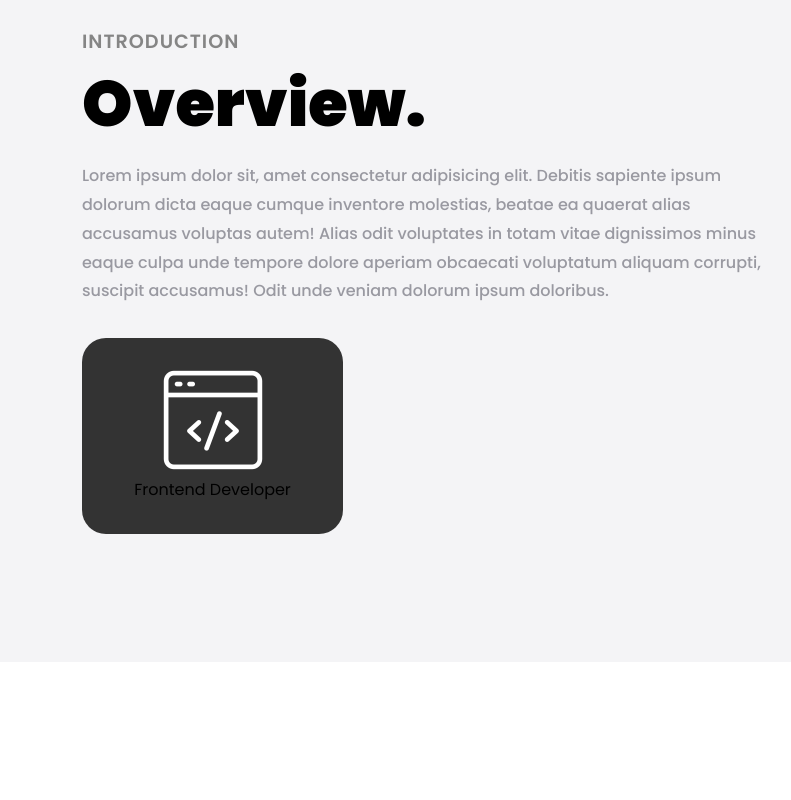
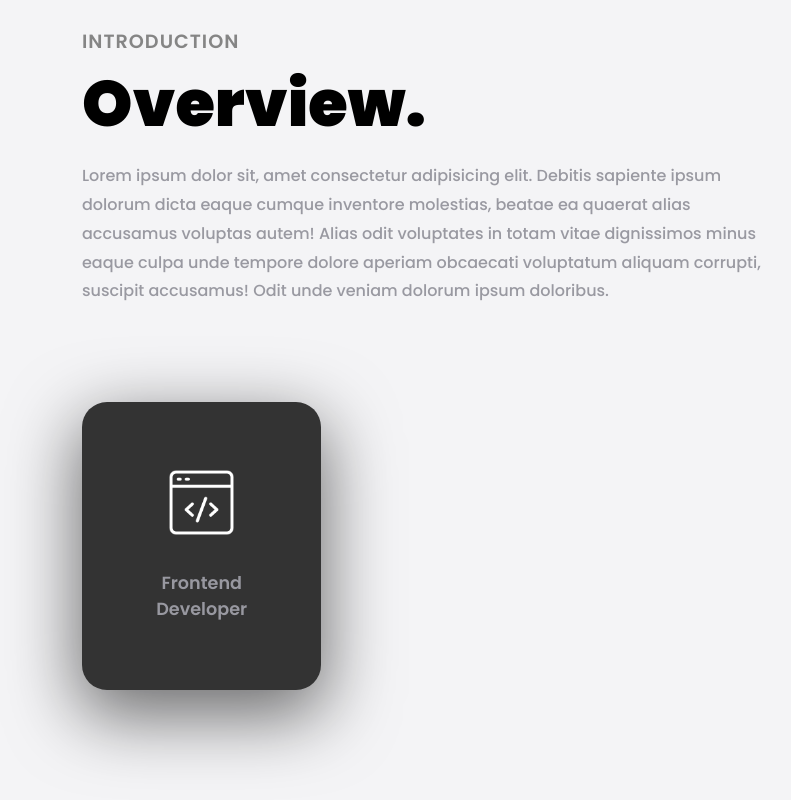
Before and after one commit to MohSin-sahi/Portfolio-React, a React (Create React App) app: page / in a window 1280 px wide. Shown: the part 741-1541 px from the top of the page, without its empty margins (14-805 px from the left). Before the commit the page ends 1403 px from the top, so only its background shows below. Built offline with nearby package versions, Linux system fonts and the light colour scheme.

Commit message:
overview

```diff
--- a/src/App.css
+++ b/src/App.css
@@ -197,21 +197,36 @@ li {
   line-height: 1.8rem;
   color: rgb(153, 153, 161);
   width: 65%;
-  margin-bottom: 2rem;
 }
 
 .about_box {
+  margin-top: 6rem;
   display: flex;
   justify-content: space-between;
   align-items: center;
 }
 
 .about_box1 {
+  display: flex;
+  flex-direction: column;
+  justify-content: space-evenly;
+  align-items: center;
+  padding: 2rem 1rem;
+  border-radius: 25px;
+  width: 22%;
+  height: 18rem;
+  background-color: #333;
+  box-shadow: rgba(0, 0, 0, 0.56) 0px 22px 70px 4px;
+}
+
+.about_box1 img {
+  width: 65px;
+  height: 65px;
+}
+
+.about_box1 p {
   text-align: center;
-  padding: 2rem 1rem;
-  border-radius: 1.5rem;
-  width: 24%;
-  height: auto;
-  background-color: #333;
-  /* color: #9898A0; */
+  color: #9898a0;
+  font-size: 1.1rem;
+  font-weight: 600;
 }
--- a/src/Overview.js
+++ b/src/Overview.js
@@ -17,7 +17,9 @@ function Overview() {
         <div className="about_box">
           <div className="about_box1">
             <img src="frontend.png" alt="Frontend" />
-            <p>Frontend Developer</p>
+            <p>
+              Frontend <br /> Developer
+            </p>
           </div>
         </div>
       </div>
```
